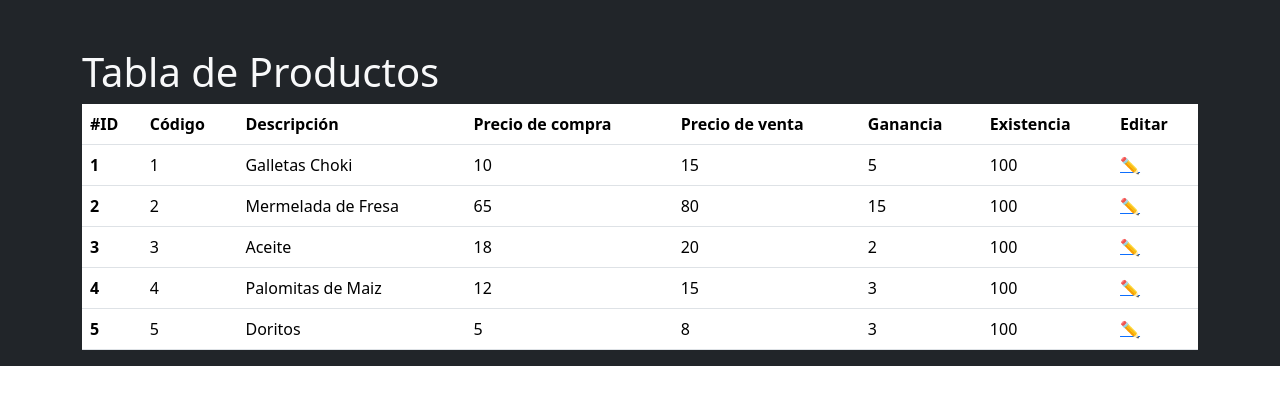
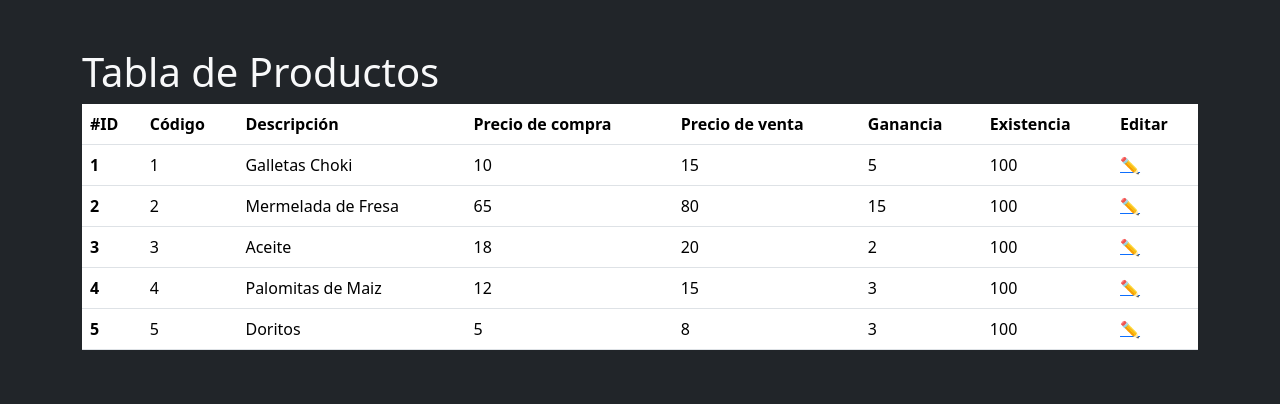
Before and after one commit to leonelhv/sesion17_asincrona, an Angular app: page / in a window 1280 px wide. Shown: the top 404 px of the page. Built offline with nearby package versions, Linux system fonts and the light colour scheme.

Commit message:
add class h-screen

```diff
--- a/src/app/pages/home/home.component.css
+++ b/src/app/pages/home/home.component.css
@@ -0,0 +1,3 @@
+.h-screen {
+  min-height: 100vh;
+}
--- a/src/app/pages/home/home.component.html
+++ b/src/app/pages/home/home.component.html
@@ -1,4 +1,4 @@
-<div class="bg-dark text-light">
+<div class="bg-dark text-light h-screen">
   <div class="container">
     <div class="pt-5">
       <app-tabla></app-tabla>
```
